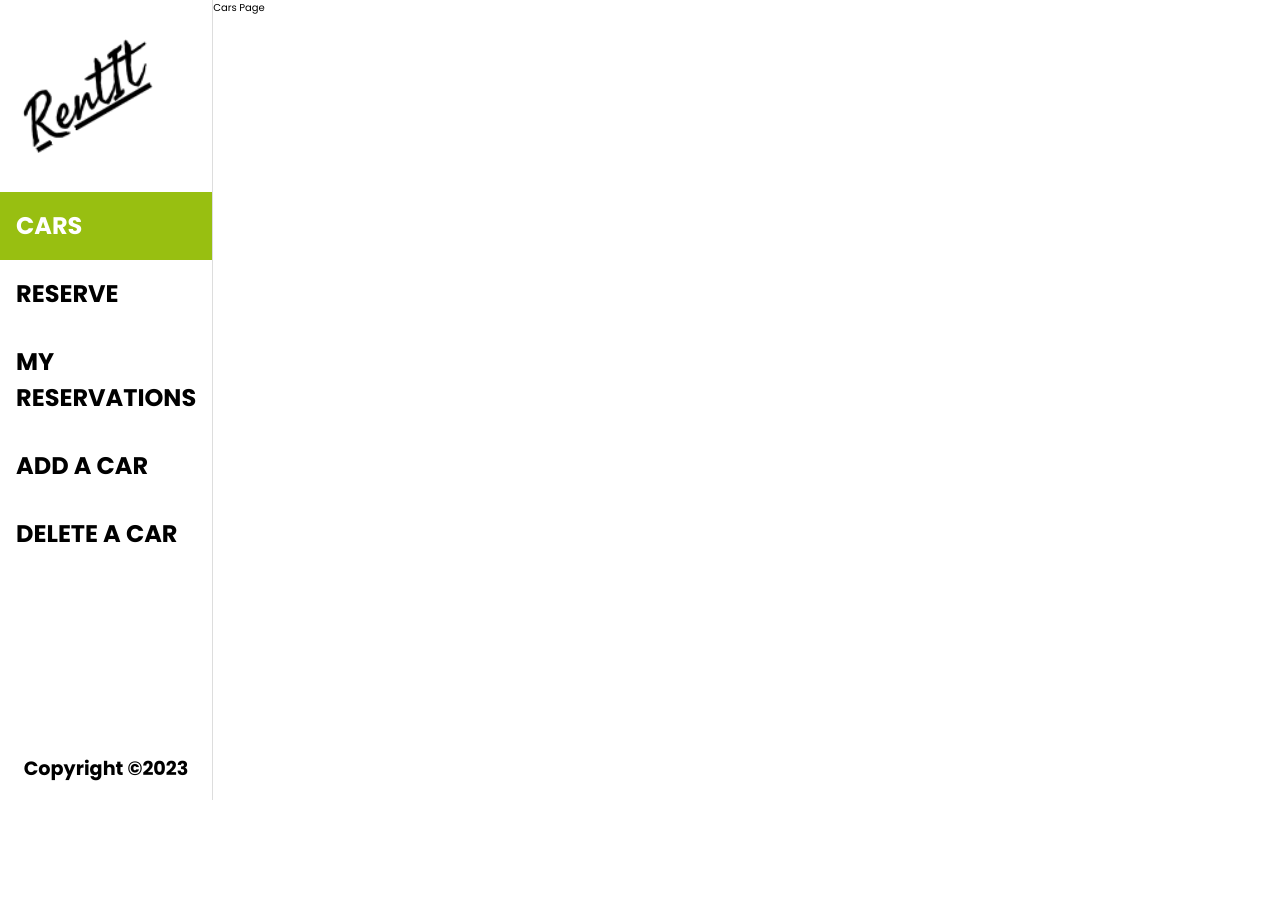
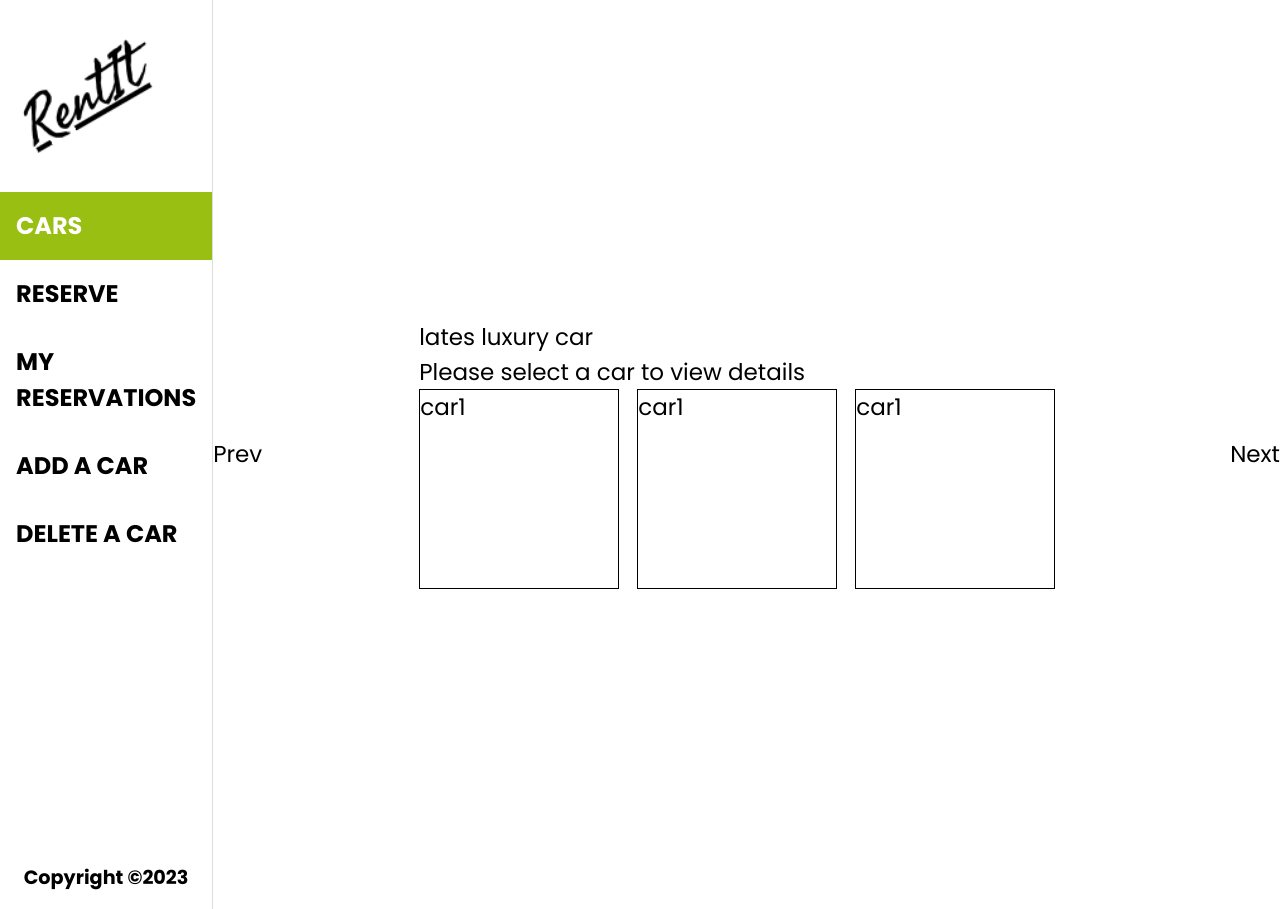
Before and after one commit to wassimchakib/Car-Rental-Front-End, a React (Create React App) app: page /cars in a window 1280 px wide. Before the commit the page ends 800 px from the top, so only its background shows below. Built offline with nearby package versions, Linux system fonts and the light colour scheme; a web font is replaced by a local one.

Commit message:
add basic outline

```diff
--- a/package.json
+++ b/package.json
@@ -7,8 +7,10 @@
     "@testing-library/jest-dom": "^5.16.5",
     "@testing-library/react": "^13.4.0",
     "@testing-library/user-event": "^13.5.0",
+    "bootstrap": "^5.2.3",
     "prop-types": "^15.8.1",
     "react": "^18.2.0",
+    "react-bootstrap": "^2.7.2",
     "react-dom": "^18.2.0",
     "react-icons": "^4.8.0",
     "react-redux": "^8.0.5",
--- a/src/App.js
+++ b/src/App.js
@@ -5,6 +5,7 @@ import './App.css';
 import MyReservations from './components/my-reservations/MyReservations';
 import Navbar from './components/Navbar/Navbar';
 import AddCar from './pages/AddCar/AddCar';
+import CarList from './components/cars-components/CarList';
 
 function App() {
   return (
@@ -14,7 +15,7 @@ function App() {
         <div className="container">
           <Routes>
             <Route exact path="/" element={<Navigate to="/cars" />} />
-            <Route exact path="/cars" element={<h1>Cars Page</h1>} />
+            <Route exact path="/cars" element={<CarList />} />
             <Route exact path="/reserve" element={<h1>Reserve Page</h1>} />
             <Route exact path="/my-reservations" element={<MyReservations />} />
             <Route exact path="/add" Component={AddCar} />
--- /dev/null
+++ b/src/components/cars-components/CarList.js
@@ -0,0 +1,37 @@
+import React from 'react';
+// import { car } from '../my-reservations/CarCard';
+import './CarsList.css';
+
+const CarList = () => {
+  return (
+    <div className="car-container">
+      <div className="left">
+        <button> Prev </button>
+      </div>
+
+      <div className="list-container">
+        <h1>lates luxury car</h1>
+        <p>Please select a car to view details</p>
+
+        <div className="card-list">
+          <div className="card">
+            car1
+          </div>
+          <div className="card">
+            car1
+          </div>
+          <div className="card">
+            car1
+          </div>
+        </div>
+      </div>
+
+      <div className="right">
+        <button> Next </button>
+      </div>
+
+    </div>
+  )
+}
+
+export default CarList
--- /dev/null
+++ b/src/components/cars-components/CarsList.css
@@ -0,0 +1,26 @@
+.car-container {
+  display: flex;
+  flex-direction: row;
+  justify-content: space-between;
+  align-items: center;
+  margin: 30% auto;
+  width: 100%;
+  font-size: 23px;
+}
+
+.card-list {
+  display: flex;
+  flex-direction: row;
+  justify-content: space-between;
+}
+
+.card {
+  width: 200px;
+  height: 200px;
+  border: 1px solid black;
+  margin-right: 18px;
+}
+/* .left, .right {
+  width: 60px;
+  position: relative;
+} */
```
Also changed, not shown: 1 other file (tests, documents, lock files or other folders).
